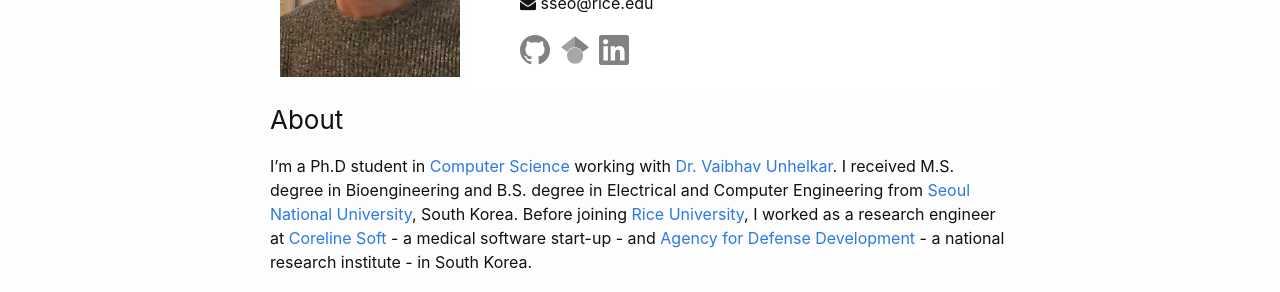
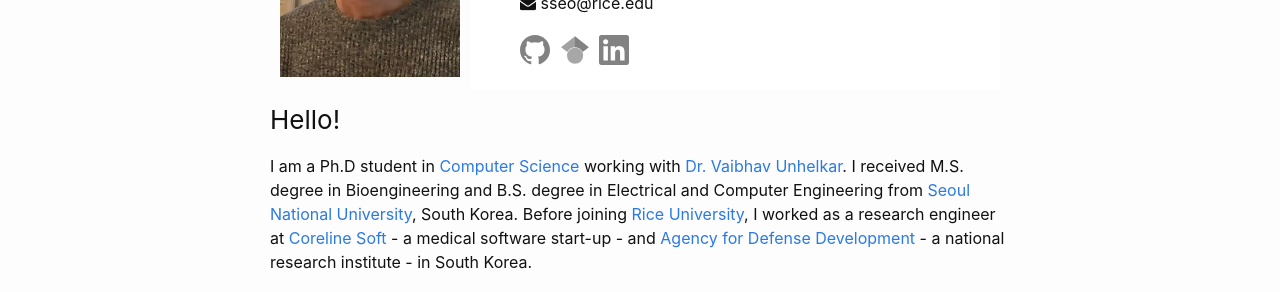
Before and after one commit to sangwon-seo/sangwon-seo.github.io, a Jekyll site: the page built from _pages/about.md, in a window 1280 px wide. Shown: the part 261-553 px from the top of the page. Built offline with Jekyll 4.4.1, drawn with Linux system fonts in a browser that asks for light colours; our own code applies the rules of GitHub Pages for plain Markdown files.

Commit message:
single word change

```diff
--- a/_pages/about.md
+++ b/_pages/about.md
@@ -1,9 +1,10 @@
 ---
 layout: home
+title: About
 permalink: /
 ---
-### About
-I'm a Ph.D student in [Computer Science](https://cs.rice.edu/) working with [Dr. Vaibhav Unhelkar](https://profiles.rice.edu/faculty/vaibhav-unhelkar). I received M.S. degree in Bioengineering and B.S. degree in Electrical and Computer Engineering from [Seoul National University](https://en.snu.ac.kr/), South Korea. Before joining [Rice University](https://www.rice.edu/), I worked as a research engineer at [Coreline Soft](https://www.corelinesoft.com/) - a medical software start-up - and [Agency for Defense Development](https://www.add.re.kr/eps) - a national research institute - in South Korea.
+### Hello!
+I am a Ph.D student in [Computer Science](https://cs.rice.edu/) working with [Dr. Vaibhav Unhelkar](https://profiles.rice.edu/faculty/vaibhav-unhelkar). I received M.S. degree in Bioengineering and B.S. degree in Electrical and Computer Engineering from [Seoul National University](https://en.snu.ac.kr/), South Korea. Before joining [Rice University](https://www.rice.edu/), I worked as a research engineer at [Coreline Soft](https://www.corelinesoft.com/) - a medical software start-up - and [Agency for Defense Development](https://www.add.re.kr/eps) - a national research institute - in South Korea.
 
 My current research focus is on improving human-AI teaming with computational and learning-based approaches.
 Technically, I am interested in:
```
